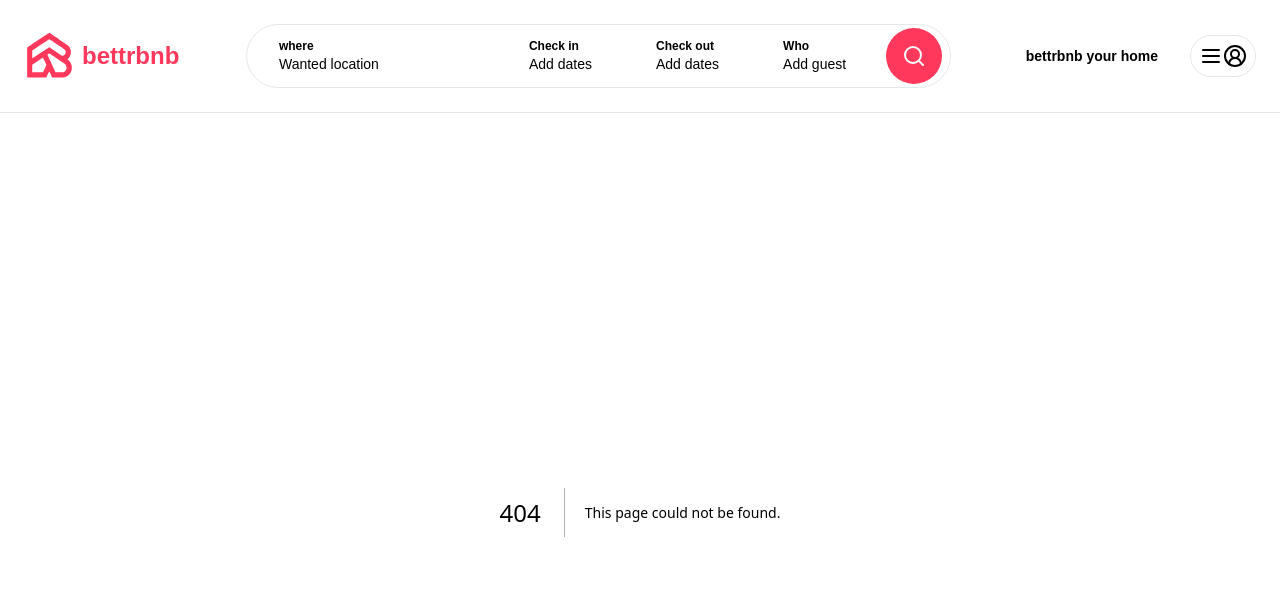
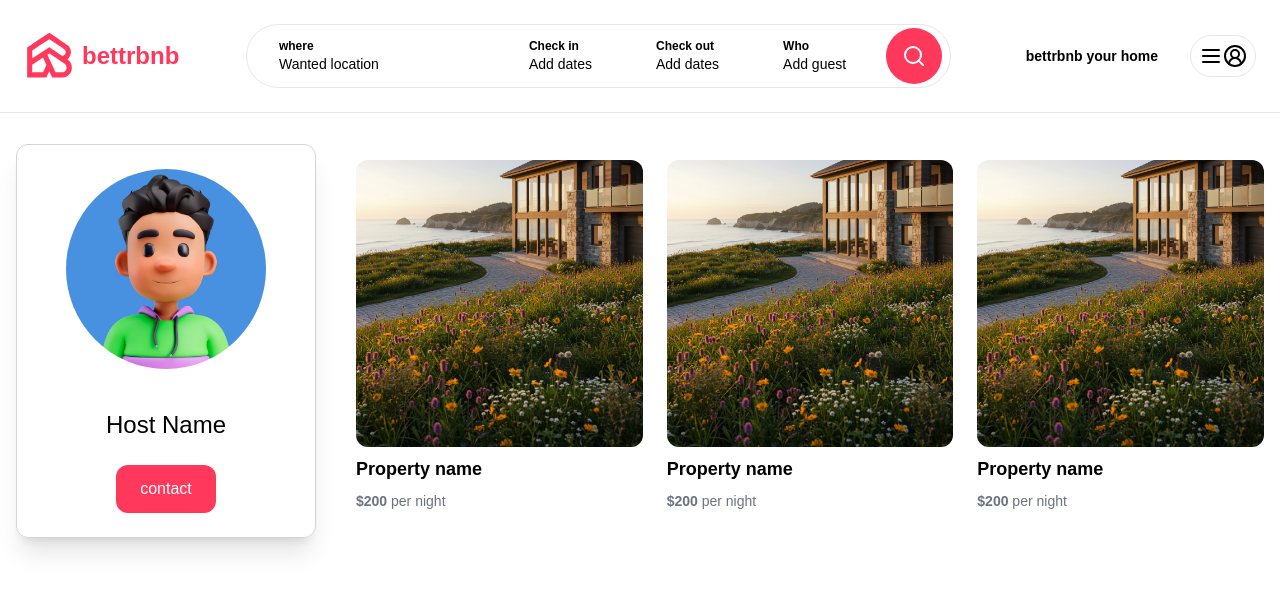
Before and after one commit to ronakbothraa/betterbnb-frontend, a Next.js app: page /host/1 in a window 1280 px wide. Before the commit this address had no page. Shown: the top 592 px of the page. Built offline with nearby package versions, Linux system fonts and the light colour scheme.

Commit message:
ui design: created host page

```diff
--- /dev/null
+++ b/app/host/[id]/page.tsx
@@ -0,0 +1,36 @@
+import PropertyList from "@/app/components/properties/PropertyList";
+import Image from "next/image";
+
+const HostDetailPage = () => {
+  return (
+    <main className="max-w-[1500px] max-auto px-4 py-8">
+      <div className="grid grid-cols-1 md:grid-cols-4 gap-4">
+        <aside className="col-span-1 mb-4">
+          <div className="flex flex-col items-center rounded-xl p-6 border border-gray-300 shadow-xl">
+            <Image
+              src="/user.avif"
+              alt="Host Avatar"
+              width={200}
+              height={200}
+              className="rounded-full mb-4"
+            />
+
+            <h1 className="mt-6 text-2xl">Host Name</h1>
+
+            <div className="cursor-pointer mt-6 py-3 px-6 bg-airbnb text-white rounded-xl hover:bg-airbnb-dark transition ">
+              contact
+            </div>
+          </div>
+        </aside>
+
+        <div className="col-span-1 md:col-span-3 pl-0 md:pl-6">
+          <div className="mt-4 grid grid-cols-1 md:grid-cols-3 gap-6">
+            <PropertyList />
+          </div>
+        </div>
+      </div>
+    </main>
+  );
+};
+
+export default HostDetailPage;
```
